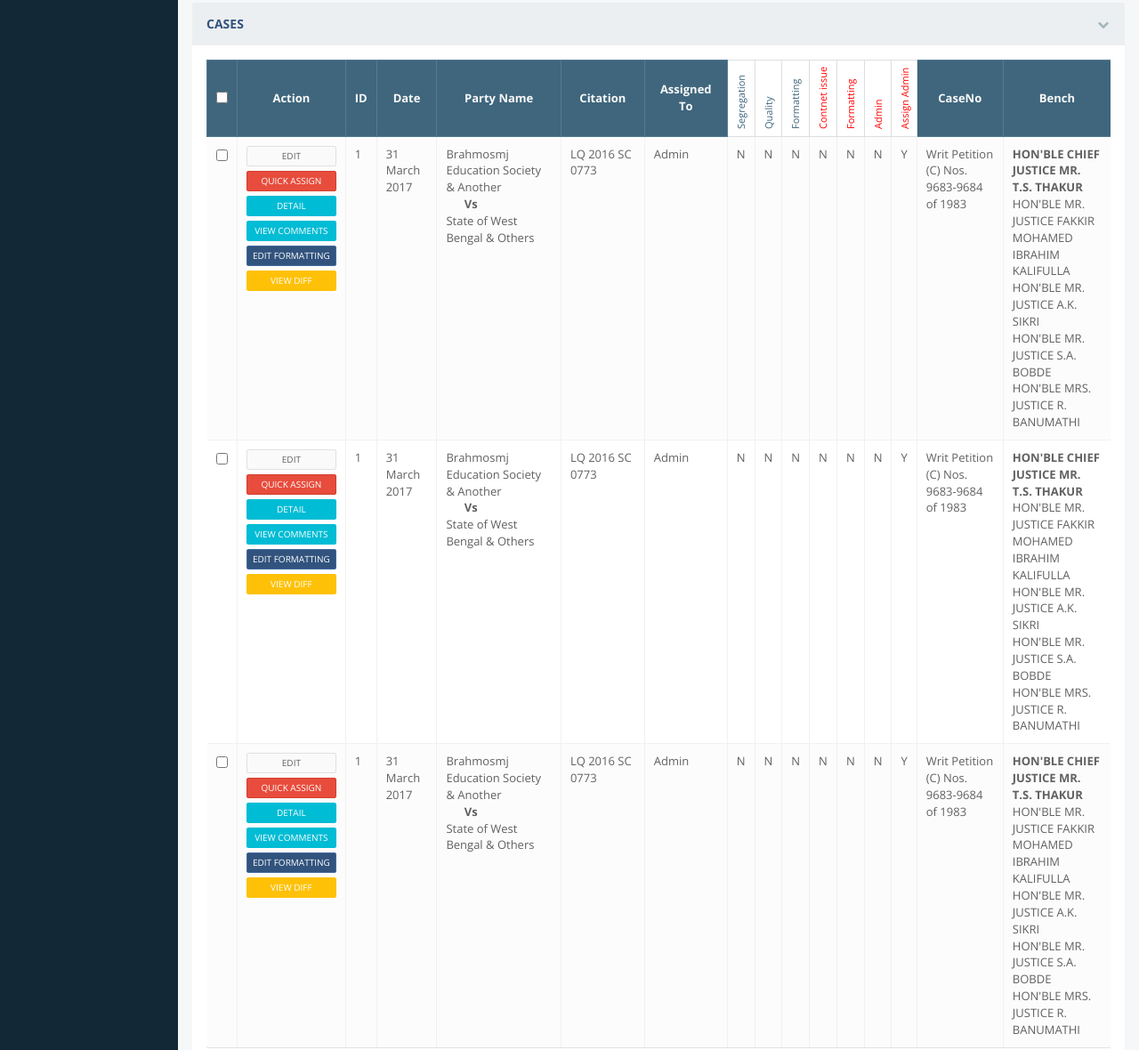
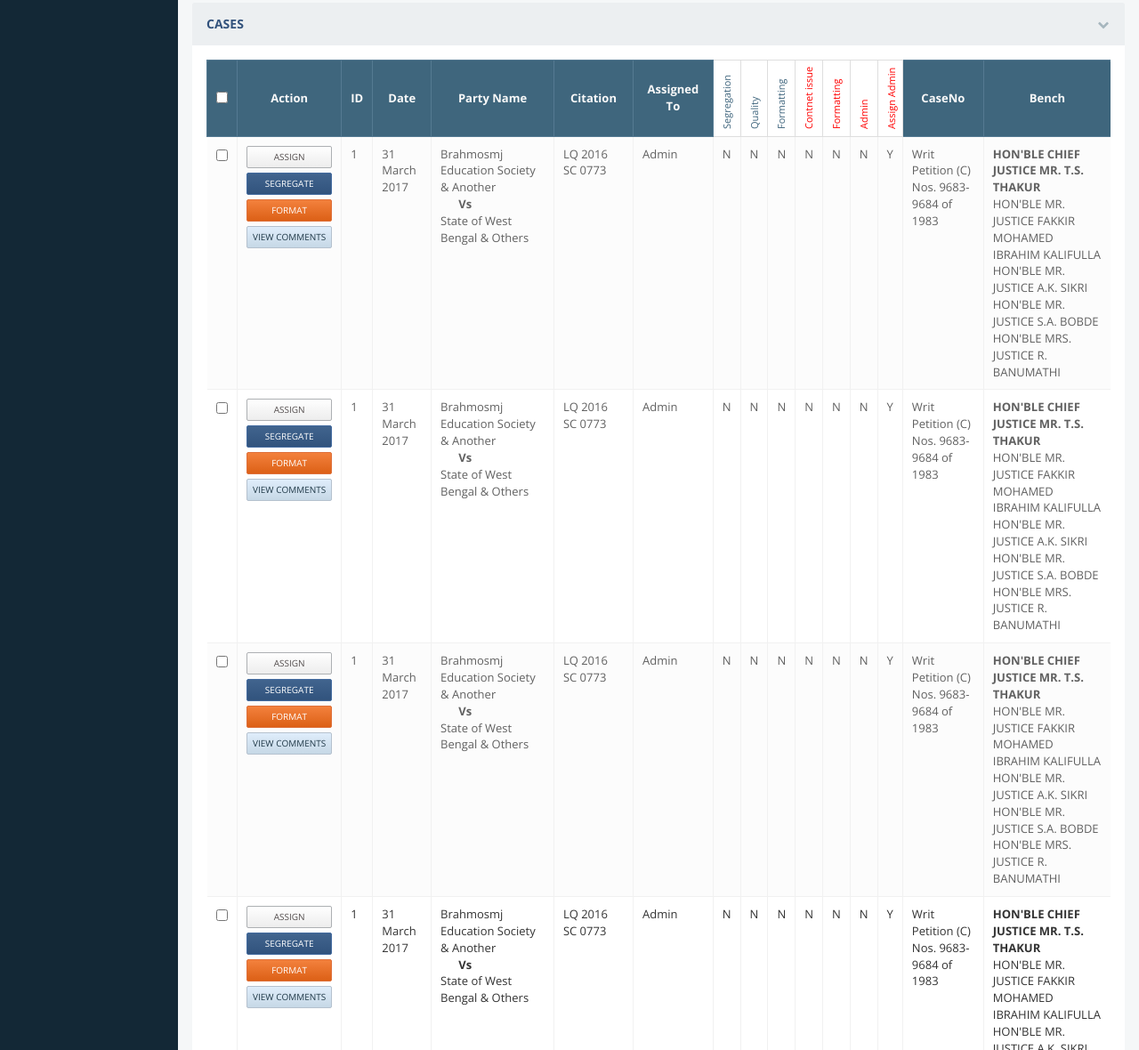
Before and after one commit to rahuldev39/LQ_admin, a plain HTML site: page assign-case.html in a window 1280 px wide. Shown: the part 440-1620 px from the top of the page at 89% size. Drawn offline with nearby package versions, Linux system fonts and the light colour scheme.

Commit message:
btn new theme

```diff
--- a/assets/css/custom.css
+++ b/assets/css/custom.css
@@ -207,8 +207,8 @@ thead th {
 .action-btn .btn {
     width: 100%;
     margin-bottom: 5px;
-    padding: 3px 6px;
-    font-weight: 200;
+    padding: 4px 6px;
+    font-weight: 400;
 }
 
 #judgement > div {
@@ -247,6 +247,35 @@ th.vertical span {
 th.vertical span.red{
   color: red
 }
-td.no-wrap{
+.action-btn .btn-default{
+    background: #ffffff;
+    background: -moz-linear-gradient(top, #ffffff 0%, #f6f6f6 47%, #ededed 100%);
+    background: -webkit-linear-gradient(top, #ffffff 0%,#f6f6f6 47%,#ededed 100%);
+    background: linear-gradient(to bottom, #ffffff 0%,#f6f6f6 47%,#ededed 100%);
+    filter: progid:DXImageTransform.Microsoft.gradient( startColorstr='#ffffff', endColorstr='#ededed',GradientType=0 );
+}
+.action-btn .btn-primary{
+    background: #41648e;
+    background: -moz-linear-gradient(top, #41648e 0%, #31537d 100%);
+    background: -webkit-linear-gradient(top, #41648e 0%,#31537d 100%);
+    background: linear-gradient(to bottom, #41648e 0%,#31537d 100%);
+    filter: progid:DXImageTransform.Microsoft.gradient( startColorstr='#41648e', endColorstr='#31537d',GradientType=0 );
+}
 
+.action-btn .btn-danger {
+    background: #ff3019;
+    background: -moz-linear-gradient(top, #f3813d 0%, #dc6016 100%);
+    background: -webkit-linear-gradient(top, #f3813d 0%,#dc6016 100%);
+    background: linear-gradient(to bottom, #f3813d 0%,#dc6016 100%);
+    filter: progid:DXImageTransform.Microsoft.gradient( startColorstr='#ff3019', endColorstr='#cf0404',GradientType=0 );
+    border: 1px solid #de703b;
 }
+.action-btn .btn-lightblue{
+    background: #deefff;
+    background: -moz-linear-gradient(top, #dfedfb 0%, #c6d8e6 100%);
+    background: -webkit-linear-gradient(top, #dfedfb 0%,#c6d8e6 100%);
+    background: linear-gradient(to bottom, #dfedfb 0%,#c6d8e6 100%);
+    filter: progid:DXImageTransform.Microsoft.gradient( startColorstr='#deefff', endColorstr='#98bede',GradientType=0 );
+    color: #203948;
+    border: 1px solid #b5c1ce;
+}
--- a/assign-case.html
+++ b/assign-case.html
@@ -337,14 +337,14 @@
         <div class="panel-body">
 
           <div class="table-responsive">
-        <table class="table table-striped table-bordered" style="width:1300px">
+        <table class="table table-striped table-bordered" style="width:1500px">
           <thead class="text-center">
             <tr>
               <th><input type="checkbox" onclick="if(this.checked)$('.select_checkbox').prop('checked',true); else $('.select_checkbox').prop('checked',false)"></th>
               <th width="70">Action</th>
               <th>ID</th>
               <th width="130">Date</th>
-              <th width="500">Party Name</th>
+              <th width="600">Party Name</th>
 
               <th width="250">Citation</th>
               <th width="200">Assigned To</th>
@@ -386,7 +386,7 @@
               </th>
 
               <th width="300">CaseNo</th>
-              <th width="300">Bench</th>
+              <th width="600">Bench</th>
 
 
             </tr>
@@ -398,12 +398,93 @@
               <td><input type="checkbox" name="select_checkbox" class="select_checkbox" value="651978"></td>
               <td>
                 <div class="action-btn">
-                  <a class="btn btn-xs btn-default " href="#">Edit</a>
-                  <button type="button" class="btn btn-xs btn-danger">Quick Assign</button>
-                  <a class="btn btn-xs btn-info " href="#">Detail</a>
-                  <a class="btn btn-xs btn-info" href="#">View Comments</a>
-                  <a class="btn btn-xs btn-primary " href="#">Edit Formatting</a>
-                  <a class="btn btn-xs  btn-warning" href="#">View Diff</a>
+                  <a class="btn btn-xs btn-default " href="#">Assign</a>
+                  <button type="button" class="btn btn-xs btn-primary">Segregate</button>
+                  <a class="btn btn-xs btn-danger " href="#">Format</a>
+                  <a class="btn btn-xs  btn-lightblue" href="#">View Comments</a>
+                </div>
+              </td>
+              <td>1</td>
+
+              <td>31 March 2017</td>
+              <td>
+                Brahmosmj Education Society &amp; Another<br>
+                <b>&nbsp; &nbsp; &nbsp; Vs</b><br>
+                State of West Bengal &amp; Others
+              </td>
+
+              <td>LQ 2016 SC 0773</td>
+              <td>Admin</td>
+              <td>N</td>
+              <td>N</td>
+              <td>N</td>
+              <td>N</td>
+              <td>N</td>
+              <td>N</td>
+              <td>Y</td>
+              <td>Writ Petition (C) Nos. 9683-9684 of 1983</td>
+              <td>
+                  <strong>HON'BLE CHIEF JUSTICE MR. T.S. THAKUR</strong><br>
+                  HON'BLE MR. JUSTICE FAKKIR MOHAMED IBRAHIM KALIFULLA<br>
+                  HON'BLE MR. JUSTICE A.K. SIKRI<br>
+                  HON'BLE MR. JUSTICE S.A. BOBDE<br>
+                  HON'BLE MRS. JUSTICE R. BANUMATHI
+              </td>
+
+
+            </tr>
+
+
+
+            <tr class="">
+              <td><input type="checkbox" name="select_checkbox" class="select_checkbox" value="651978"></td>
+              <td>
+                <div class="action-btn">
+                  <a class="btn btn-xs btn-default " href="#">Assign</a>
+                  <button type="button" class="btn btn-xs btn-primary">Segregate</button>
+                  <a class="btn btn-xs btn-danger " href="#">Format</a>
+                  <a class="btn btn-xs  btn-lightblue" href="#">View Comments</a>
+                </div>
+              </td>
+              <td>1</td>
+
+              <td>31 March 2017</td>
+              <td>
+                Brahmosmj Education Society &amp; Another<br>
+                <b>&nbsp; &nbsp; &nbsp; Vs</b><br>
+                State of West Bengal &amp; Others
+              </td>
+
+              <td>LQ 2016 SC 0773</td>
+              <td>Admin</td>
+              <td>N</td>
+              <td>N</td>
+              <td>N</td>
+              <td>N</td>
+              <td>N</td>
+              <td>N</td>
+              <td>Y</td>
+              <td>Writ Petition (C) Nos. 9683-9684 of 1983</td>
+              <td>
+                  <strong>HON'BLE CHIEF JUSTICE MR. T.S. THAKUR</strong><br>
+                  HON'BLE MR. JUSTICE FAKKIR MOHAMED IBRAHIM KALIFULLA<br>
+                  HON'BLE MR. JUSTICE A.K. SIKRI<br>
+                  HON'BLE MR. JUSTICE S.A. BOBDE<br>
+                  HON'BLE MRS. JUSTICE R. BANUMATHI
+              </td>
+
+
+            </tr>
+
+
+            <tr class="">
+              <td><input type="checkbox" name="select_checkbox" class="select_checkbox" value="651978"></td>
+              <td>
+                <div class="action-btn">
+                  <a class="btn btn-xs btn-default " href="#">Assign</a>
+                  <button type="button" class="btn btn-xs btn-primary">Segregate</button>
+                  <a class="btn btn-xs btn-danger " href="#">Format</a>
+                  <a class="btn btn-xs  btn-lightblue" href="#">View Comments</a>
                 </div>
               </td>
               <td>1</td>
@@ -440,12 +521,10 @@
               <td><input type="checkbox" name="select_checkbox" class="select_checkbox" value="651978"></td>
               <td>
                 <div class="action-btn">
-                  <a class="btn btn-xs btn-default " href="#">Edit</a>
-                  <button type="button" class="btn btn-xs btn-danger">Quick Assign</button>
-                  <a class="btn btn-xs btn-info " href="#">Detail</a>
-                  <a class="btn btn-xs btn-info" href="#">View Comments</a>
-                  <a class="btn btn-xs btn-primary " href="#">Edit Formatting</a>
-                  <a class="btn btn-xs  btn-warning" href="#">View Diff</a>
+                  <a class="btn btn-xs btn-default " href="#">Assign</a>
+                  <button type="button" class="btn btn-xs btn-primary">Segregate</button>
+                  <a class="btn btn-xs btn-danger " href="#">Format</a>
+                  <a class="btn btn-xs  btn-lightblue" href="#">View Comments</a>
                 </div>
               </td>
               <td>1</td>
@@ -478,47 +557,6 @@
 
             </tr>
 
-            <tr class="">
-              <td><input type="checkbox" name="select_checkbox" class="select_checkbox" value="651978"></td>
-              <td>
-                <div class="action-btn">
-                  <a class="btn btn-xs btn-default " href="#">Edit</a>
-                  <button type="button" class="btn btn-xs btn-danger">Quick Assign</button>
-                  <a class="btn btn-xs btn-info " href="#">Detail</a>
-                  <a class="btn btn-xs btn-info" href="#">View Comments</a>
-                  <a class="btn btn-xs btn-primary " href="#">Edit Formatting</a>
-                  <a class="btn btn-xs  btn-warning" href="#">View Diff</a>
-                </div>
-              </td>
-              <td>1</td>
-
-              <td>31 March 2017</td>
-              <td>
-                Brahmosmj Education Society &amp; Another<br>
-                <b>&nbsp; &nbsp; &nbsp; Vs</b><br>
-                State of West Bengal &amp; Others
-              </td>
-
-              <td>LQ 2016 SC 0773</td>
-              <td>Admin</td>
-              <td>N</td>
-              <td>N</td>
-              <td>N</td>
-              <td>N</td>
-              <td>N</td>
-              <td>N</td>
-              <td>Y</td>
-              <td>Writ Petition (C) Nos. 9683-9684 of 1983</td>
-              <td>
-                  <strong>HON'BLE CHIEF JUSTICE MR. T.S. THAKUR</strong><br>
-                  HON'BLE MR. JUSTICE FAKKIR MOHAMED IBRAHIM KALIFULLA<br>
-                  HON'BLE MR. JUSTICE A.K. SIKRI<br>
-                  HON'BLE MR. JUSTICE S.A. BOBDE<br>
-                  HON'BLE MRS. JUSTICE R. BANUMATHI
-              </td>
-
-
-            </tr>
 
 
 
```
Also changed, not shown: assets/css/styles.css.
